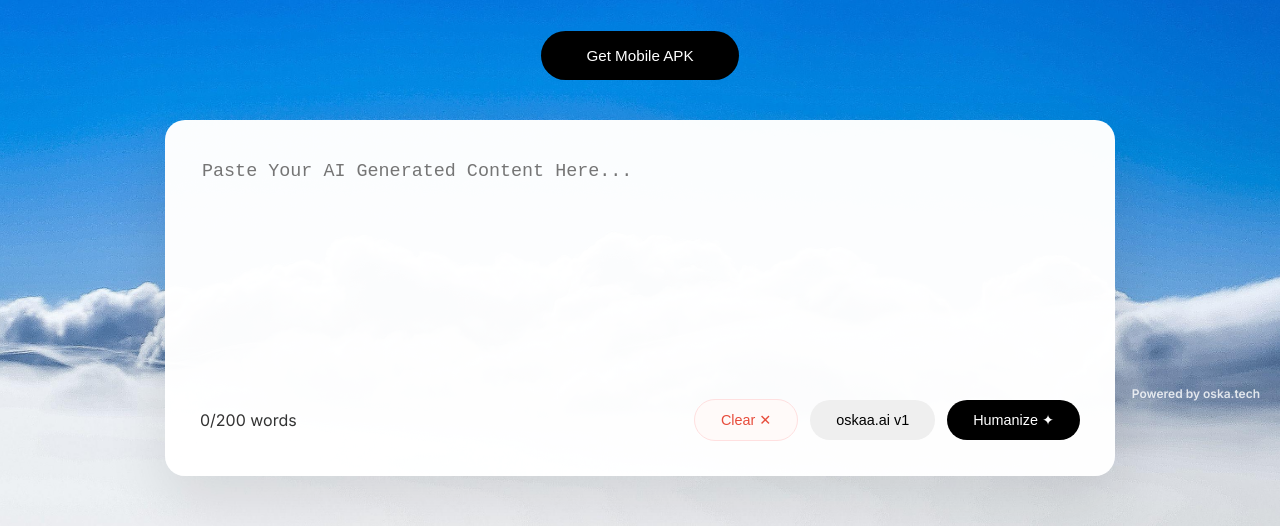
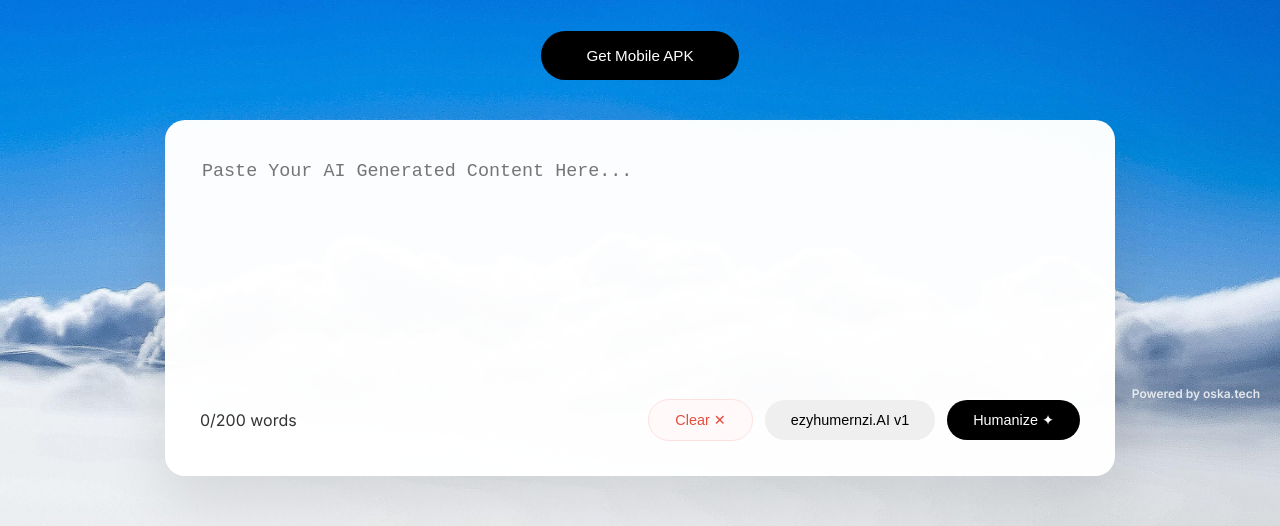
Before and after one commit to cit-24-01-0476-maker/ai-humanizer, a plain HTML site: page index.html in a window 1280 px wide. Shown: the part 384-910 px from the top of the page. Drawn offline with Linux system fonts and the light colour scheme; a web font is replaced by a local one.

```diff
--- a/index.html
+++ b/index.html
@@ -29,7 +29,6 @@
             100% { background-position: 100% 80%; }
         }
 
-        /* Top Navigation */
         .top-nav { width: 100%; padding: 25px 50px; display: flex; justify-content: space-between; align-items: center; position: absolute; top: 0; left: 0; z-index: 100; }
         .nav-logo { display: flex; align-items: center; gap: 12px; color: white; font-weight: 600; font-size: 1.3rem; letter-spacing: 0.5px; text-shadow: 0 2px 5px rgba(0,0,0,0.3); }
         .live-logo { width: 45px; height: 45px; border-radius: 50%; mix-blend-mode: multiply; filter: contrast(1.1) brightness(1.2); animation: hypnoticSpin 8s linear infinite; }
@@ -40,7 +39,6 @@
         .nav-links a:hover { opacity: 0.7; }
         .nav-vpn-btn { border: 1px solid rgba(255, 255, 255, 0.5); background: rgba(255, 255, 255, 0.1); backdrop-filter: blur(5px); padding: 6px 18px; border-radius: 20px; font-weight: 600 !important; }
 
-        /* Hero Section */
         .hero { text-align: center; color: white; margin-top: 140px; margin-bottom: 40px; text-shadow: 0 2px 10px rgba(0,0,0,0.1); }
         .hero h1 { font-size: 4.2rem; font-weight: 300; margin: 0; line-height: 1.2; letter-spacing: -1px; }
         .hero h1 span { font-family: 'Playfair Display', serif; font-style: italic; font-weight: 600; }
@@ -48,7 +46,6 @@
         .hero-btn { background: #000; color: #fff; border: none; padding: 16px 45px; border-radius: 40px; font-size: 0.95rem; font-weight: 500; margin-top: 15px; cursor: pointer; transition: transform 0.1s; }
         .hero-btn:active { transform: scale(0.95); }
 
-        /* App Box */
         .app-box { background: rgba(255, 255, 255, 0.98); border-radius: 20px; width: 90%; max-width: 950px; padding: 35px; box-shadow: 0 25px 60px rgba(0,0,0,0.1); margin-bottom: 50px; }
         .input-area { width: 100%; height: 220px; border: none; resize: none; font-size: 1.15rem; outline: none; color: #333; background: transparent; line-height: 1.6; }
 
@@ -62,7 +59,6 @@
         .result-box { background: #f8fbff; border: 1px solid #eef3f9; border-radius: 12px; padding: 25px 25px 50px 25px; font-size: 1.1rem; min-height: 120px; }
         .copy-btn { position: absolute; bottom: 15px; right: 15px; background: white; border: 1px solid #ddd; padding: 8px 16px; border-radius: 8px; cursor: pointer; }
 
-        /* Contact Modal */
         .modal-overlay { display: none; position: fixed; top: 0; left: 0; width: 100%; height: 100%; background: rgba(0, 0, 0, 0.5); backdrop-filter: blur(5px); z-index: 1000; justify-content: center; align-items: center; }
         .modal-content { background: #fff; padding: 40px; border-radius: 20px; text-align: center; max-width: 400px; width: 90%; }
         .close-modal { position: absolute; top: 15px; right: 20px; font-size: 1.8rem; cursor: pointer; }
@@ -98,7 +94,7 @@
             <div id="wordCountContainer"><span id="wordCount">0</span>/200 words</div>
             <div class="btn-group">
                 <button class="btn btn-clear" onclick="clearText(); playSound();">Clear ✕</button>
-                <button class="btn btn-outline" style="pointer-events: none;">oskaa.ai v1</button>
+                <button class="btn btn-outline" style="pointer-events: none;">ezyhumernzi.AI v1</button>
                 <button class="btn btn-black" id="humanizeBtn" onclick="playSound(); humanizeText();">Humanize ✦</button>
             </div>
         </div>
```
